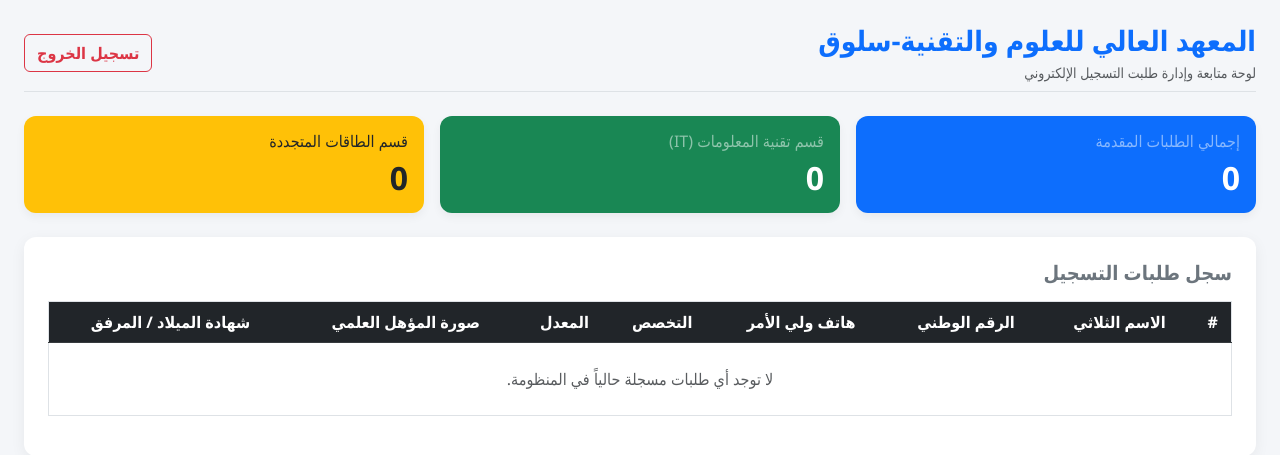
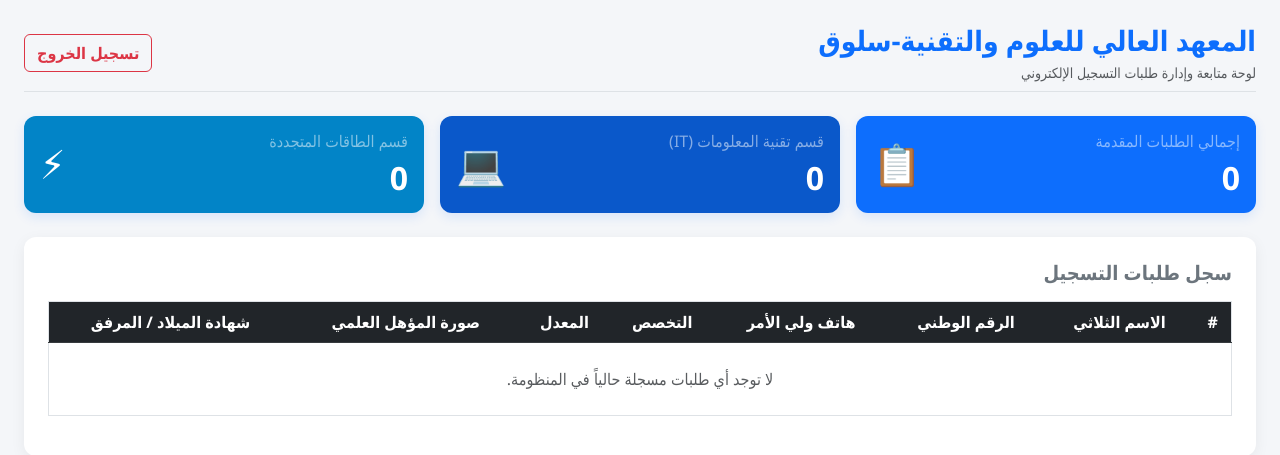
Before and after one commit to elshiebani/student_system, a Flask app: page /admin in a window 1280 px wide. Shown: the top 455 px of the page. Run offline with Flask 3, Linux system fonts and the light colour scheme; the visitor is signed in with stand-in values (Sample User, id 1).

Commit message:
Update admin.html

```diff
--- a/student_system/templates/admin.html
+++ b/student_system/templates/admin.html
@@ -7,8 +7,13 @@
     <link rel="stylesheet" href="https://cdn.jsdelivr.net/npm/bootstrap@5.3.0/dist/css/bootstrap.rtl.min.css">
     <style>
         body { background-color: #f4f6f9; font-family: 'Segoe UI', Tahoma, Geneva, Verdana, sans-serif; }
-        .card-stat { border: none; border-radius: 12px; box-shadow: 0 4px 10px rgba(0,0,0,0.05); }
+        .card-stat { border: none; border-radius: 12px; box-shadow: 0 4px 12px rgba(13, 110, 253, 0.12); }
         .table-card { border: none; border-radius: 12px; box-shadow: 0 4px 15px rgba(0,0,0,0.06); }
+
+        /* درجات اللون الأزرق للكروت */
+        .bg-blue-main { background-color: #0d6efd; }
+        .bg-blue-dark { background-color: #0a58ca; }
+        .bg-blue-soft { background-color: #0284c7; }
     </style>
 </head>
 <body>
@@ -18,45 +23,48 @@
     <div class="d-flex justify-content-between align-items-center mb-4 pb-2 border-bottom">
         <div>
             <h3 class="fw-bold text-primary m-0">المعهد العالي للعلوم والتقنية-سلوق</h3>
-            <p class="text-muted small m-0 mt-1">لوحة متابعة وإدارة طلبت التسجيل الإلكتروني</p>
+            <p class="text-muted small m-0 mt-1">لوحة متابعة وإدارة طلبات التسجيل الإلكتروني</p>
         </div>
         <a href="/logout" class="btn btn-outline-danger fw-bold">تسجيل الخروج</a>
     </div>
 
-    <!-- كروت الإحصائيات (الداش بورد) -->
+    <!-- كروت الإحصائيات بالتنسيق الأزرق -->
     <div class="row g-3 mb-4">
+        <!-- كارت إجمالي الطلبات -->
         <div class="col-md-4">
-            <div class="card card-stat bg-primary text-white p-3">
+            <div class="card card-stat bg-blue-main text-white p-3">
                 <div class="d-flex justify-content-between align-items-center">
                     <div>
                         <h6 class="text-white-50">إجمالي الطلبات المقدمة</h6>
                         <h2 class="m-0 fw-bold">{{ total_students }}</h2>
                     </div>
-                    <span class="fs-1"></span>
+                    <span class="fs-1">📋</span>
                 </div>
             </div>
         </div>
 
+        <!-- كارت قسم IT -->
         <div class="col-md-4">
-            <div class="card card-stat bg-success text-white p-3">
+            <div class="card card-stat bg-blue-dark text-white p-3">
                 <div class="d-flex justify-content-between align-items-center">
                     <div>
                         <h6 class="text-white-50">قسم تقنية المعلومات (IT)</h6>
                         <h2 class="m-0 fw-bold">{{ it_students }}</h2>
                     </div>
-                    <span class="fs-1"></span>
+                    <span class="fs-1">💻</span>
                 </div>
             </div>
         </div>
 
+        <!-- كارت قسم الطاقات المتجددة -->
         <div class="col-md-4">
-            <div class="card card-stat bg-warning text-dark p-3">
+            <div class="card card-stat bg-blue-soft text-white p-3">
                 <div class="d-flex justify-content-between align-items-center">
                     <div>
-                        <h6 class="text-dark-50">قسم الطاقات المتجددة</h6>
+                        <h6 class="text-white-50">قسم الطاقات المتجددة</h6>
                         <h2 class="m-0 fw-bold">{{ energy_students }}</h2>
                     </div>
-                    <span class="fs-1"></span>
+                    <span class="fs-1">⚡</span>
                 </div>
             </div>
         </div>
@@ -86,7 +94,7 @@
                         <td class="fw-bold">{{ student.full_name }}</td>
                         <td><span class="badge bg-light text-dark fs-6 border">{{ student.national_id }}</span></td>
                         <td>{{ student.parent_phone }}</td>
-                        <td><span class="badge bg-info text-dark">{{ student.department }}</span></td>
+                        <td><span class="badge bg-primary">{{ student.department }}</span></td>
                         <td class="fw-bold text-primary">{{ student.gpa if student.gpa else '-' }}%</td>
                         <td>
                             {% if student.qualifier_data %}
```
